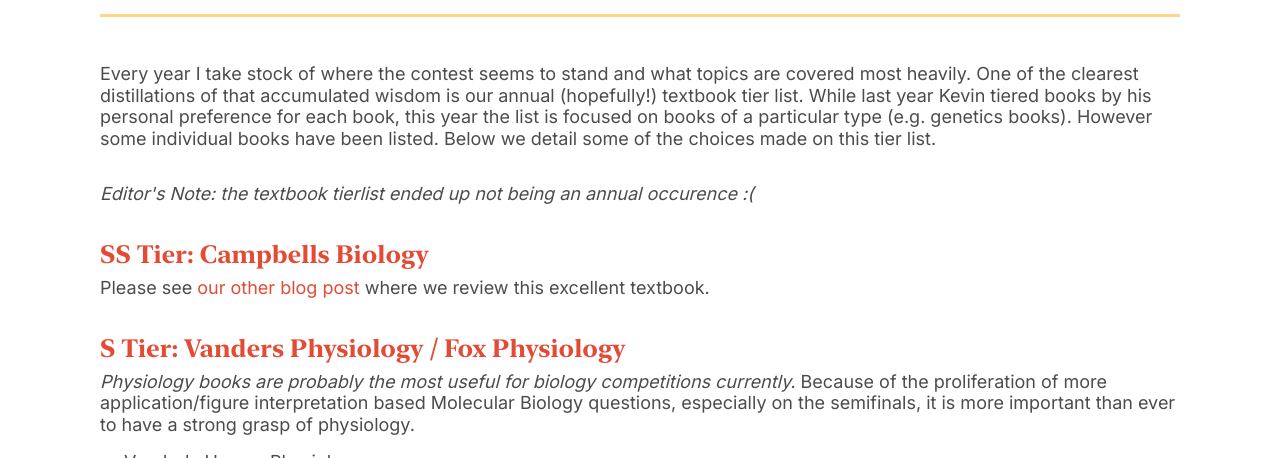
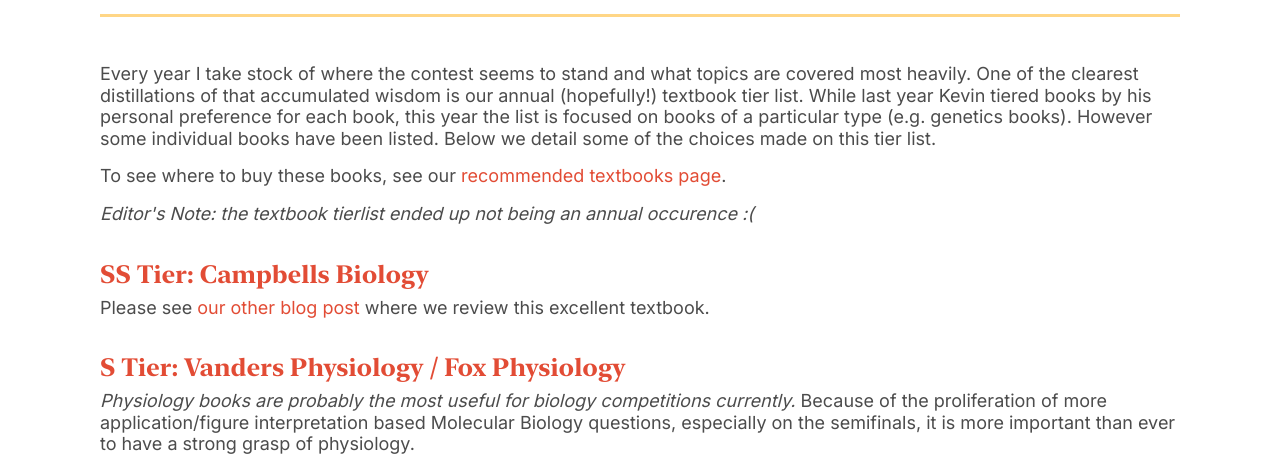
Before and after one commit to dorazhou1/baology, a plain HTML site: page blogs/blog-2.html in a window 1280 px wide. Shown: the part 642-1100 px from the top of the page. Drawn offline with Linux system fonts and the light colour scheme; files whose address does not match are found by name.

Commit message:
Update blog-2.html to include a link to the recommended textbooks page and revise the content for clarity

```diff
--- a/blogs/blog-2.html
+++ b/blogs/blog-2.html
@@ -40,7 +40,7 @@
 
             <p>Every year I take stock of where the contest seems to stand and what topics are covered most heavily. One of the clearest distillations of that accumulated wisdom is our annual (hopefully!) textbook tier list. While last year Kevin tiered books by his personal preference for each book, this year the list is focused on books of a particular type (e.g. genetics books). However some individual books have been listed. Below we detail some of the choices made on this tier list.
             </p>
-            <br>
+            <p>To see where to buy these books, see our <a href="recommended-textbooks.html">recommended textbooks page</a>.</p>
             <p><em>Editor's Note: the textbook tierlist ended up not being an annual occurence :(</em></p>
             <br>
             <!-- SS Tier -->
```
